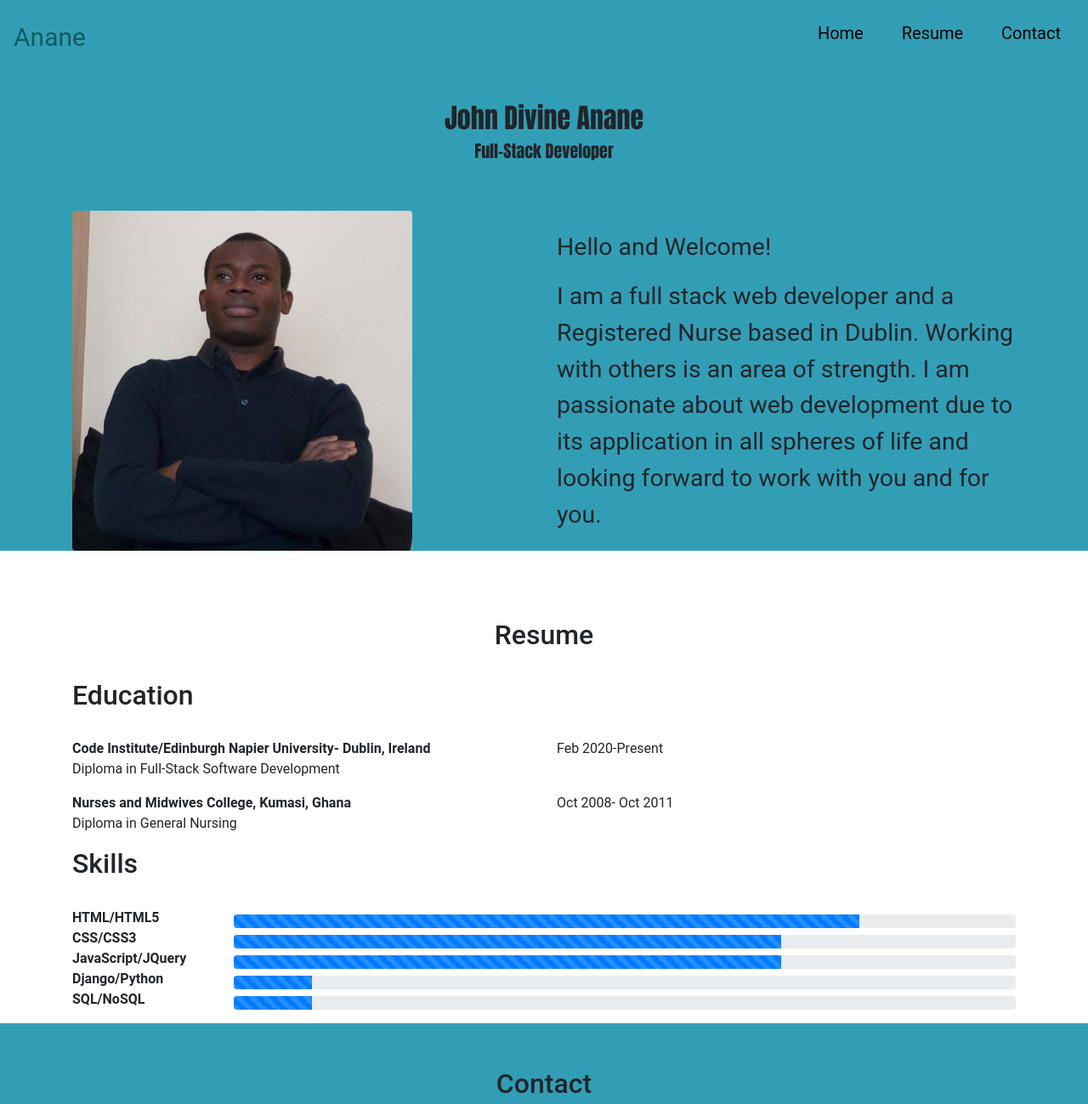
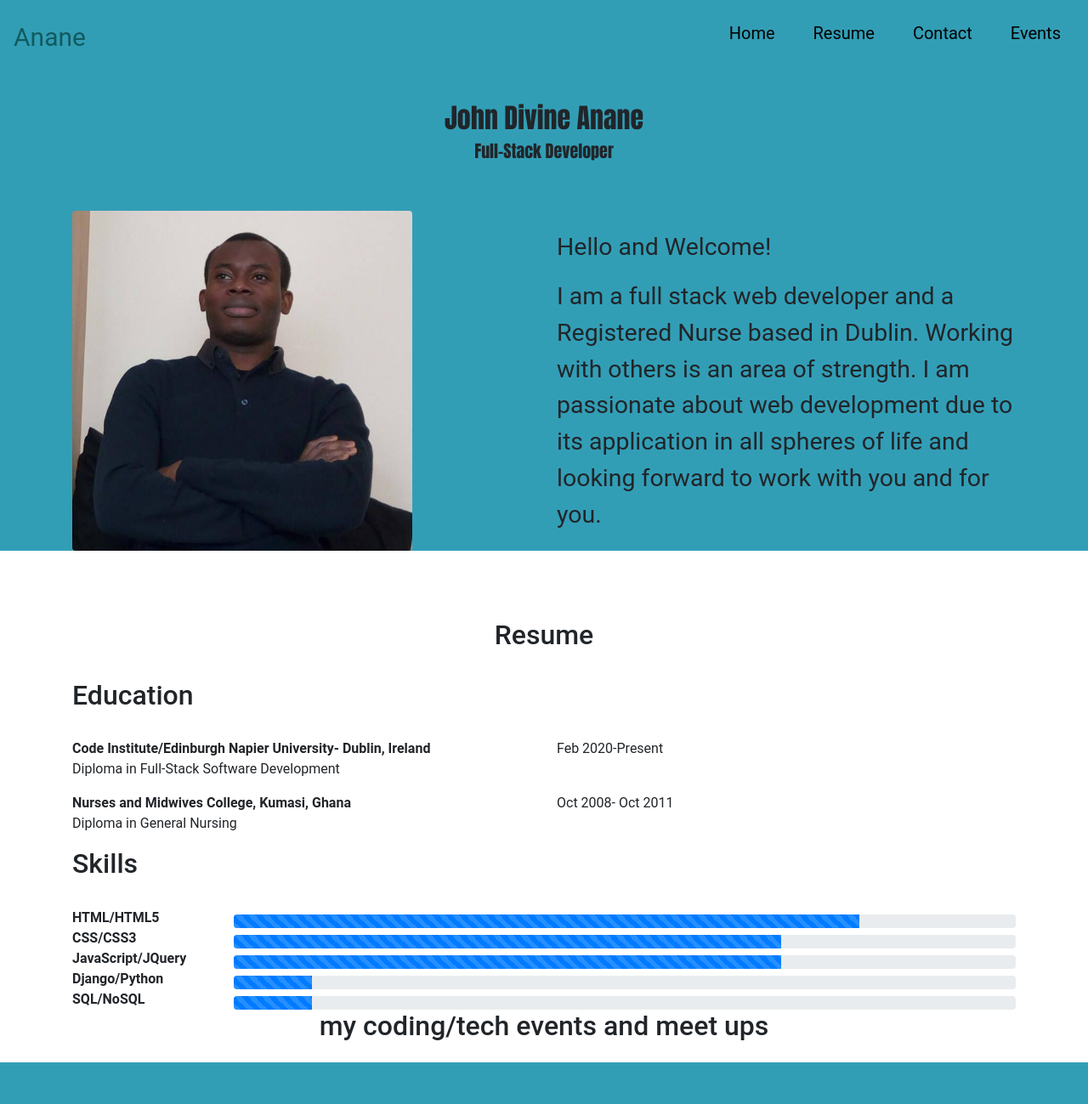
Before and after one commit to ananejd/Anane, a plain HTML site: page index.html in a window 1280 px wide. Shown: the top 1299 px of the page at 85% size. Drawn offline with nearby package versions, Linux system fonts and the light colour scheme.

Commit message:
creating a new section for meet ups

```diff
--- a/index.html
+++ b/index.html
@@ -41,6 +41,7 @@
                     <li class="list-inline-item icon-align"><a class="nav-link" href="#">Home</a></li>
                     <li class="list-inline-item icon-align"><a class="nav-link" href="#resume">Resume</a></li>
                     <li class="list-inline-item icon-align"><a class="nav-link" href="#contact">Contact</a></li>
+                    <li class="list-inline-item icon-align"><a class="nav-link" href="#events">Events</a></li>
                 </ul>
             </div>
 
@@ -220,6 +221,17 @@
 
  <!-- Portfolio -->
 
+ <!-- interest -->
+<section id="events">
+        <div class="container-fluid">
+            <div class="row">
+                <div class="col">
+                    <h2 class="text-center">my coding/tech events and meet ups</h2>
+                </div>
+            </div>
+            <div id="map"></div>
+        </div>
+    </section>
 <!--Contact -->
 
 <section id="contact">
```
